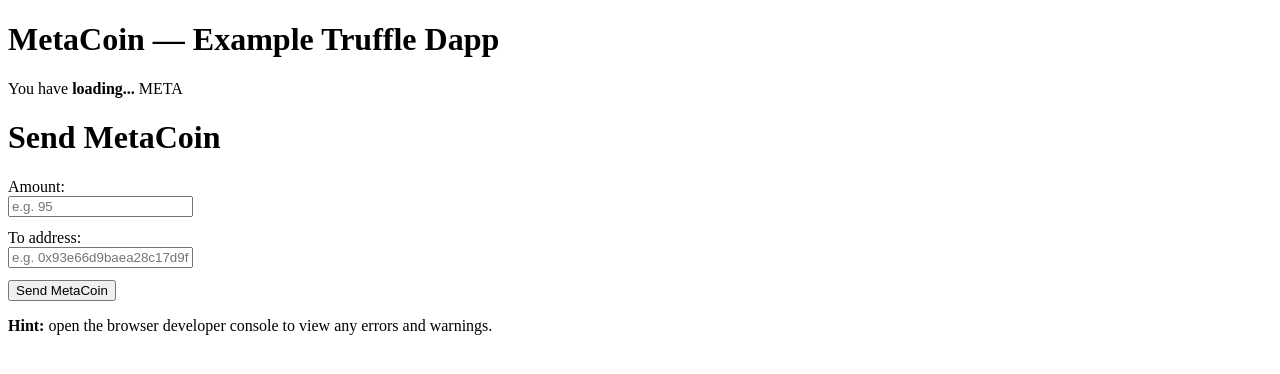
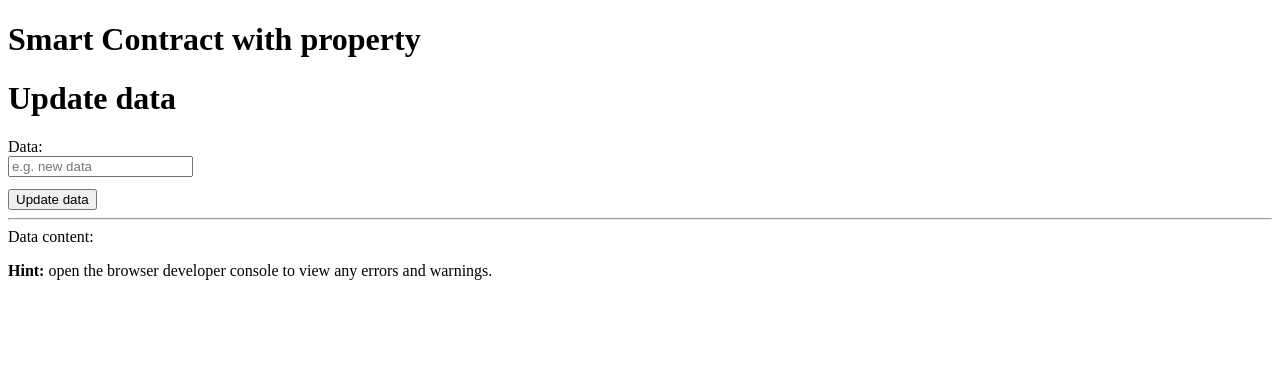
Before and after one commit to angeelgarr/simple-storage, a website built with webpack: page app/src/index.html in a window 1280 px wide. Built offline with nearby package versions, Linux system fonts and the light colour scheme; what web3 would draw is missing.

Commit message:
made template simpler

```diff
--- a/app/src/index.html
+++ b/app/src/index.html
@@ -1,7 +1,7 @@
 <!DOCTYPE html>
 <html>
   <head>
-    <title>MetaCoin | Truffle Webpack Demo w/ Frontend</title>
+    <title>Simple Storage Demo w/ Frontend</title>
   </head>
   <style>
     input {
@@ -10,23 +10,19 @@
     }
   </style>
   <body>
-    <h1>MetaCoin — Example Truffle Dapp</h1>
-    <p>You have <strong class="balance">loading...</strong> META</p>
+    <h1>Smart Contract with property</h1>
 
-    <h1>Send MetaCoin</h1>
 
-    <label for="amount">Amount:</label>
-    <input type="text" id="amount" placeholder="e.g. 95" />
+    <h1>Update data</h1>
 
-    <label for="receiver">To address:</label>
-    <input
-      type="text"
-      id="receiver"
-      placeholder="e.g. 0x93e66d9baea28c17d9fc393b53e3fbdd76899dae"
-    />
+    <label for="new-data">Data:</label>
+    <input type="text" id="new-data" placeholder="e.g. new data" />
 
-    <button onclick="App.sendCoin()">Send MetaCoin</button>
+    <button id="update-data">Update data</button>
 
+    <hr>
+
+    <label for="status">Data content:</label>
     <p id="status"></p>
     <p>
       <strong>Hint:</strong> open the browser developer console to view any
```
